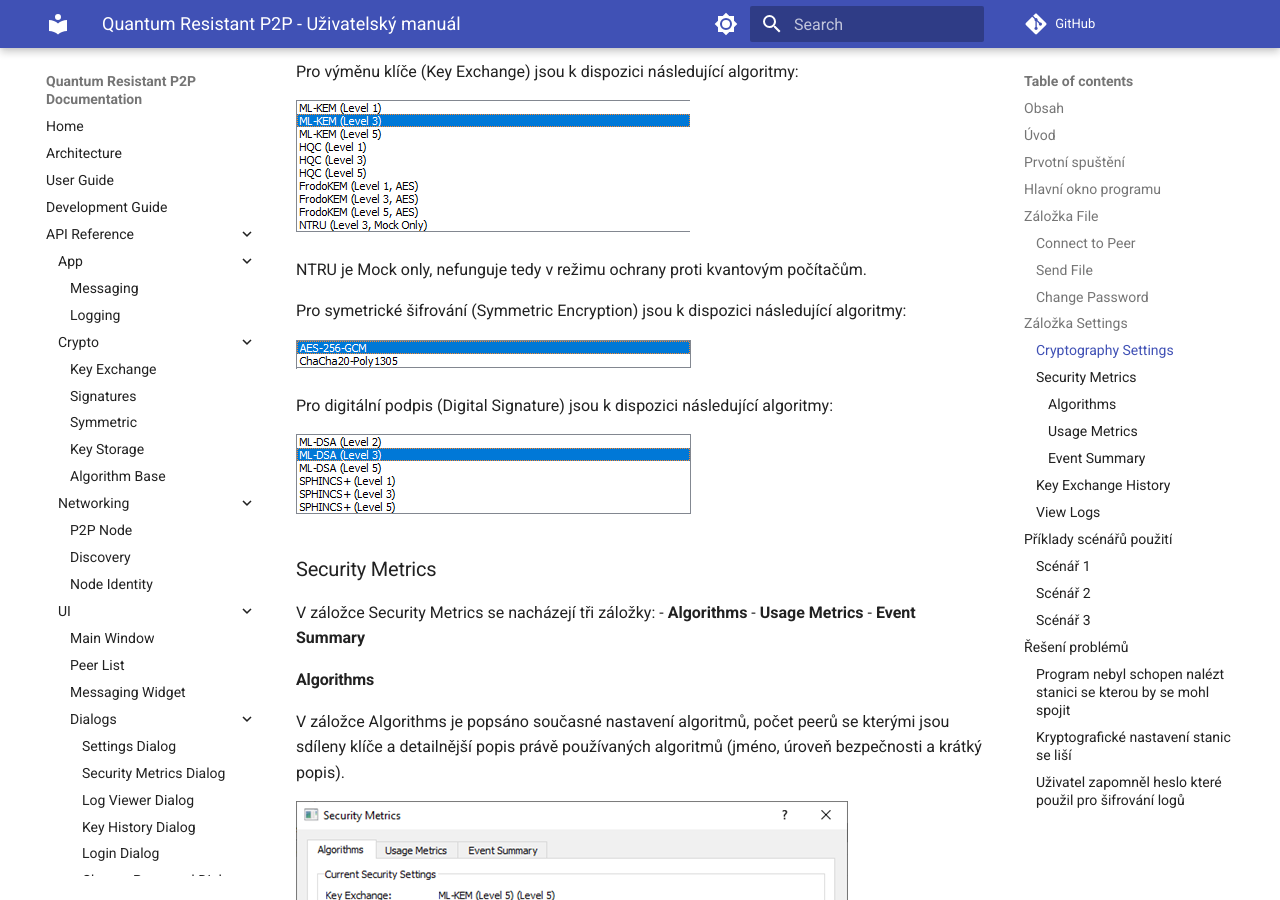
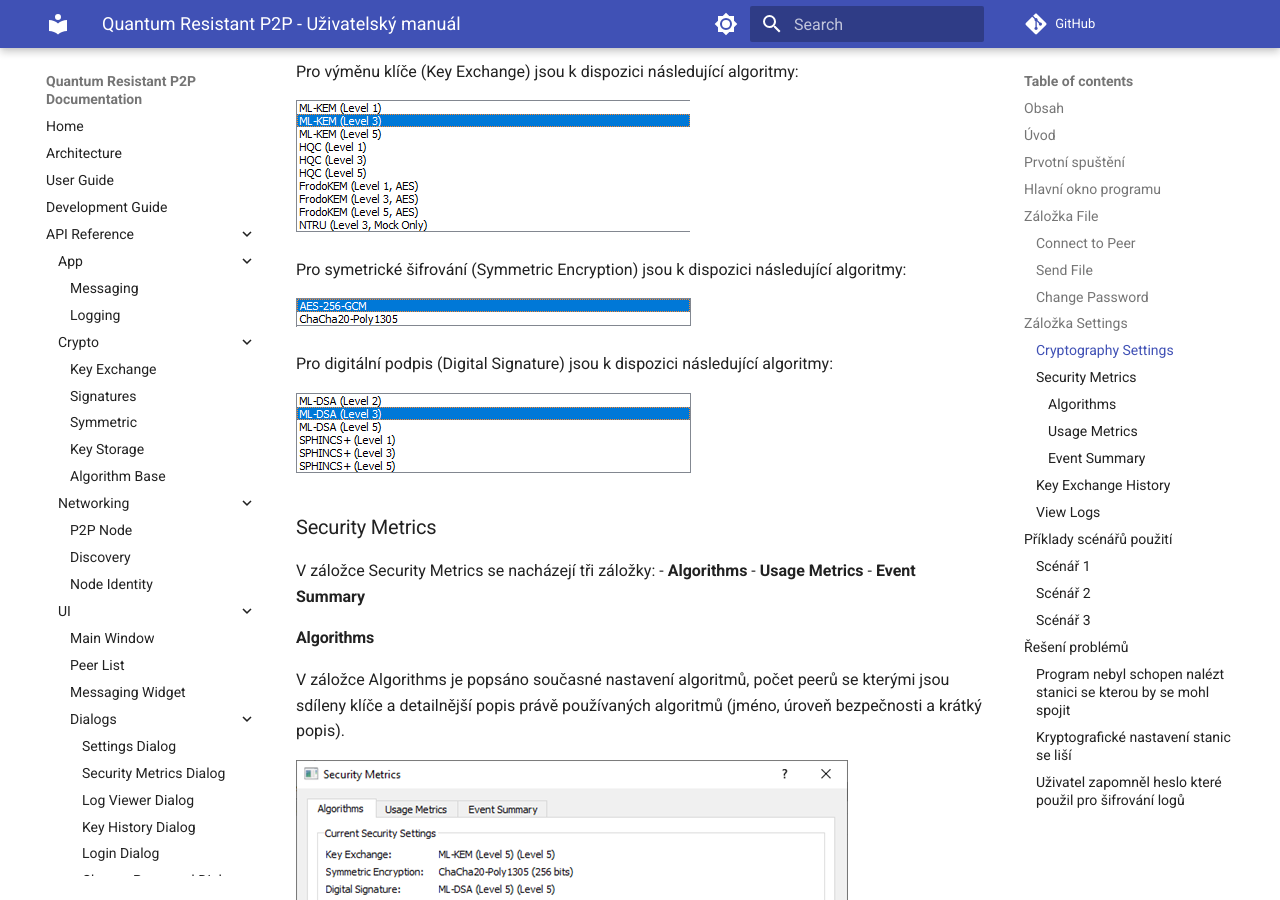
Before and after one commit to DivinityQQ/quantum-resistant-p2p, an MkDocs documentation site: the page built from docs/Workflow.md, in a window 1280 px wide and 900 px high, scrolled down 6132 px. Built offline with MkDocs 1.6.1 and Material for MkDocs 9.7.7, drawn with Linux system fonts in a browser that asks for light colours; comment, search, counter and statistics services are not loaded.

Commit message:
Remove obsolete mock reference from Workflow.md

```diff
--- a/docs/Workflow.md
+++ b/docs/Workflow.md
@@ -94,8 +94,6 @@ V záložce Cryptography Settings se nastavují algoritmy pro výměnu klíčů,
 Pro výměnu klíče (Key Exchange) jsou k dispozici následující algoritmy:
 
 ![Cryptography Settings](WorkflowScreens/Key%20Exchange.png)
-
-NTRU je Mock only, nefunguje tedy v režimu ochrany proti kvantovým počítačům.
 
 Pro symetrické šifrování (Symmetric Encryption) jsou k dispozici následující algoritmy:
 
```
